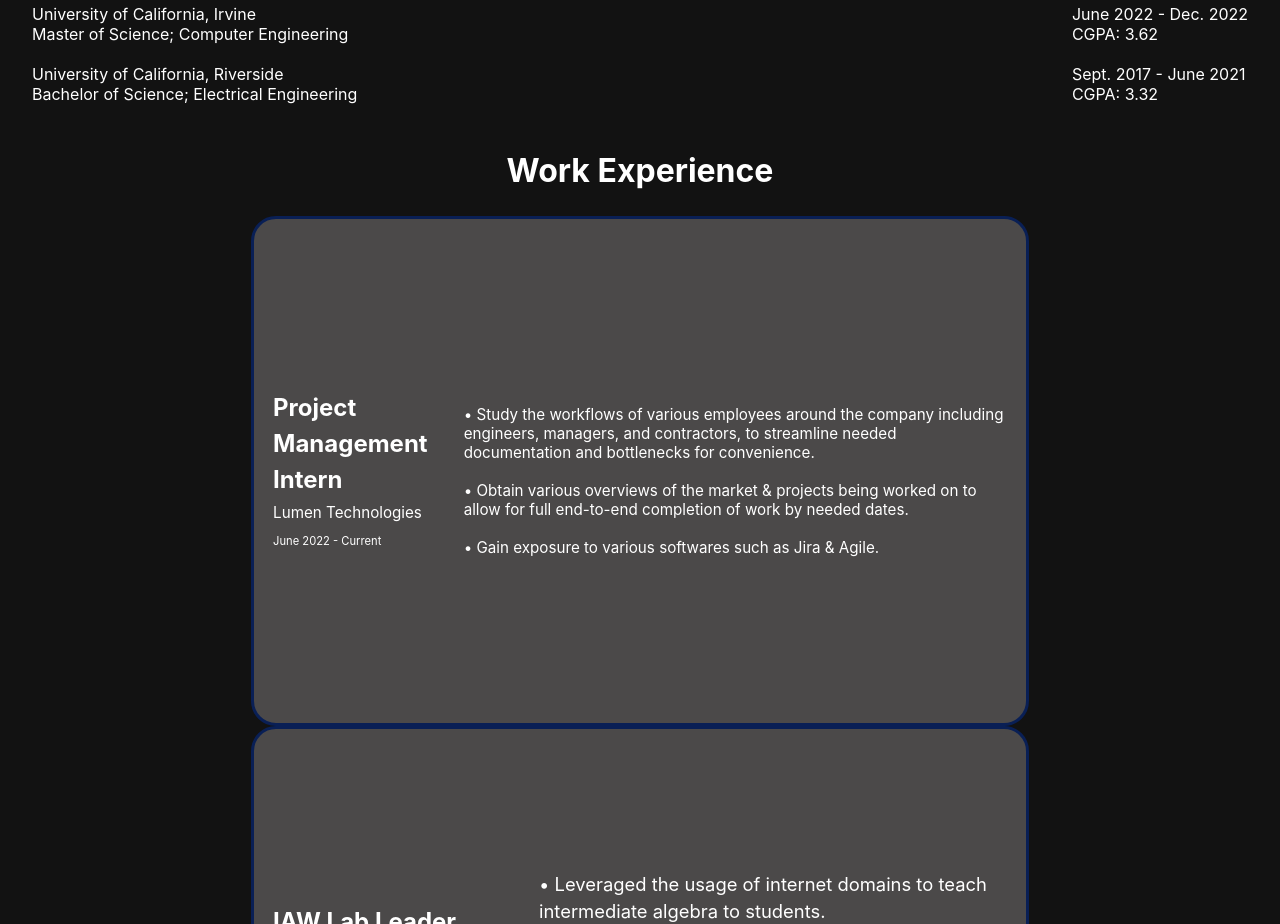
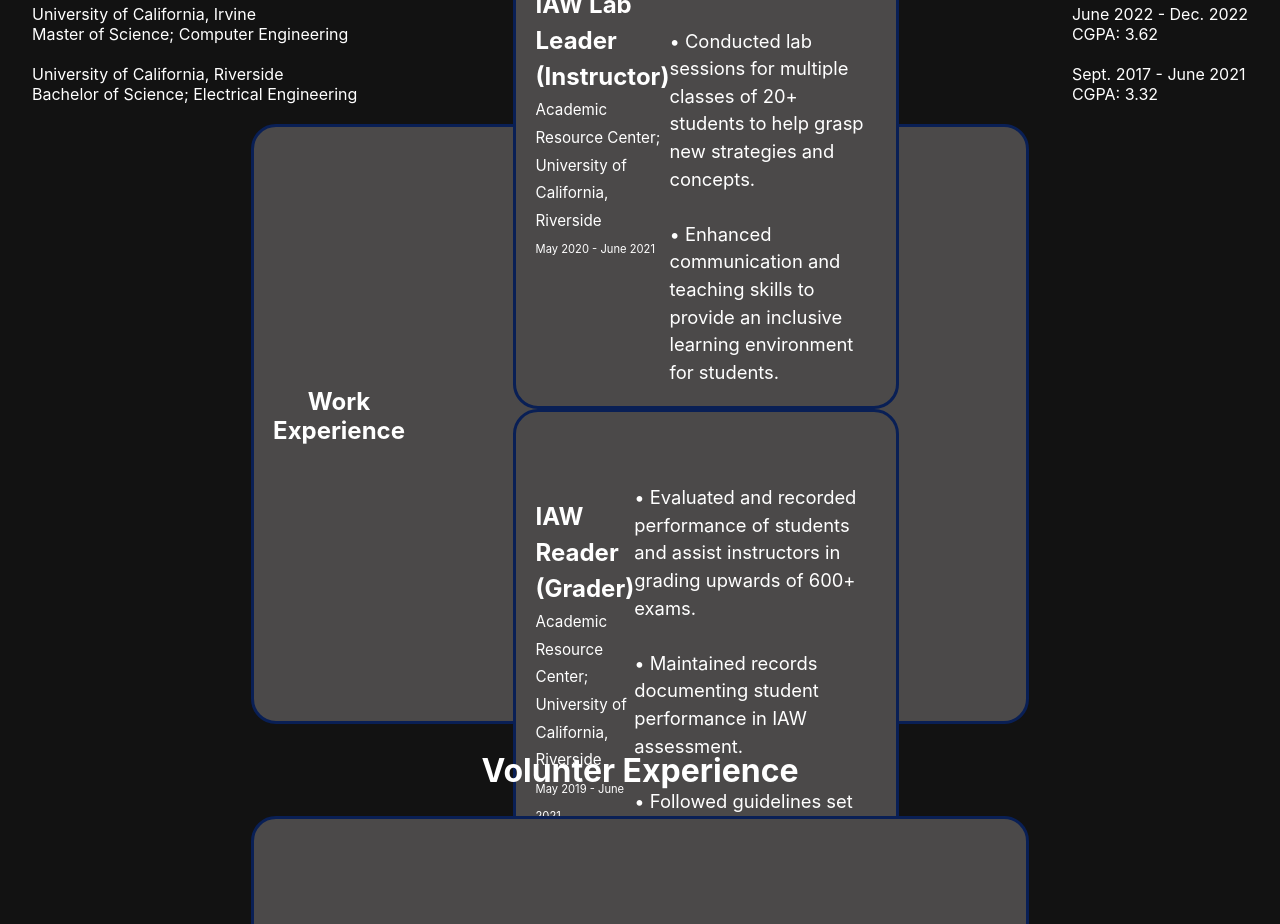
Before and after one commit to jjtrinh99/Website, a Next.js app: page / in a window 1280 px wide. Shown: the part 880-1804 px from the top of the page. Built offline with nearby package versions, Linux system fonts and the light colour scheme.

Commit message:
Trying to center cards

```diff
--- a/pages/index.js
+++ b/pages/index.js
@@ -63,7 +63,7 @@ export default function Home() {
           </div>
 
           <div
-            className={styles.block}
+            className={styles.card}
           >
             <h2>Work Experience</h2>
 
```
